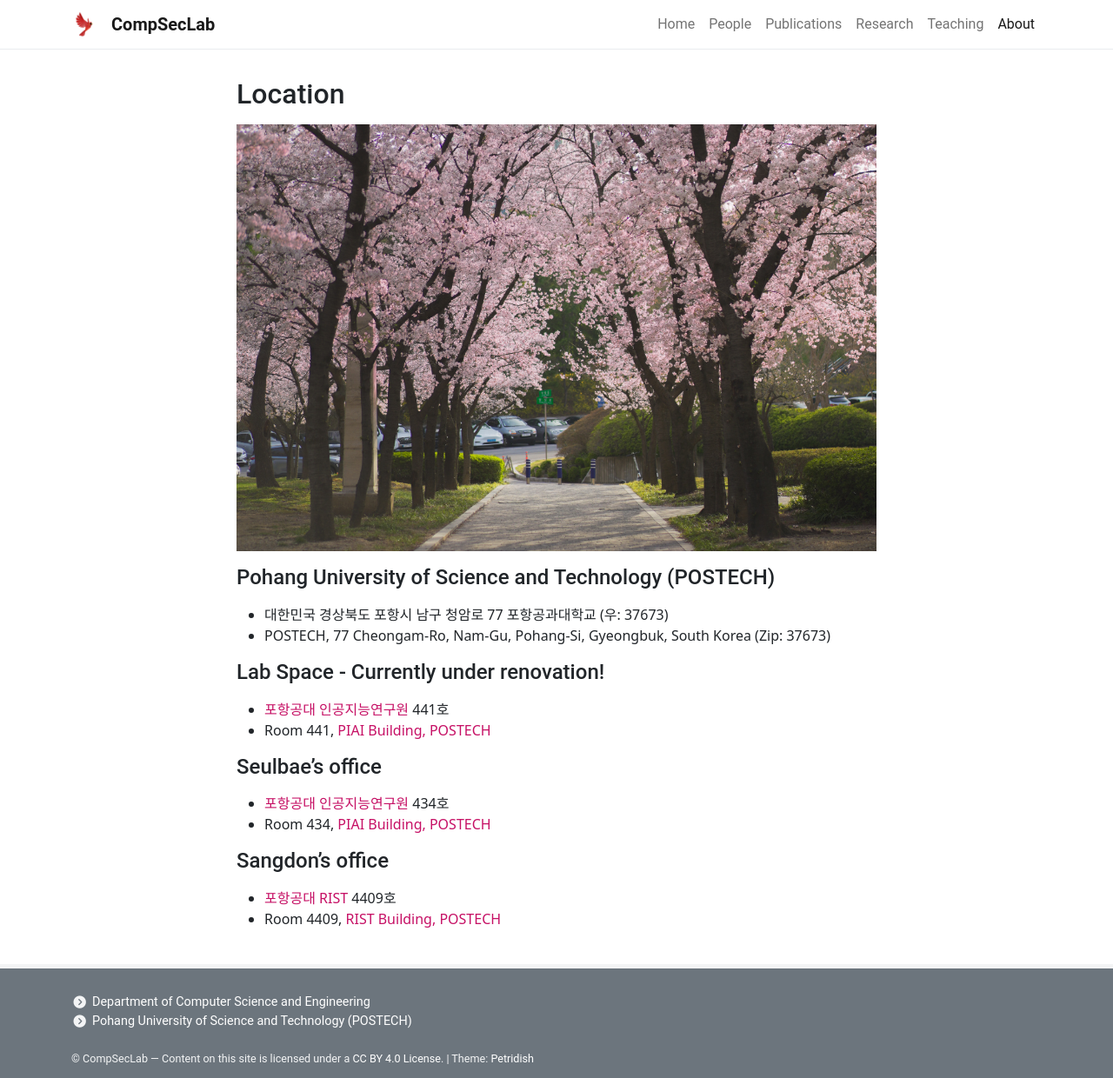
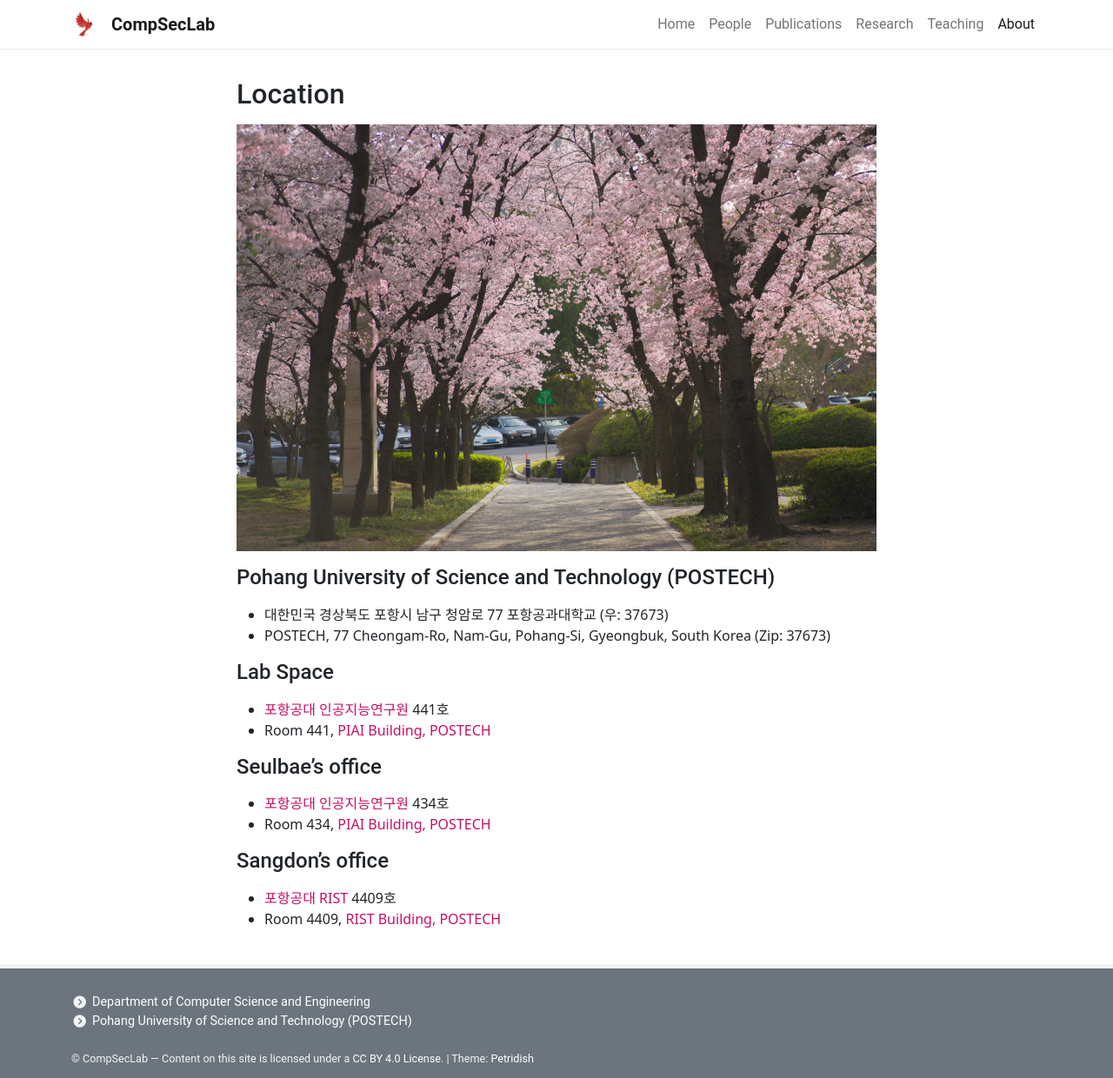
Before and after one commit to postech-compsec/postech-compsec.github.io, a Jekyll site: the page built from pages/about.md, in a window 1280 px wide. Shown: the whole page at 87% size. Built offline with Jekyll 4.4.1, drawn with Linux system fonts in a browser that asks for light colours; nearby versions of some CDN libraries.

Commit message:
finished

```diff
--- a/pages/about.md
+++ b/pages/about.md
@@ -12,7 +12,7 @@ permalink: /about/
   * 대한민국 경상북도 포항시 남구 청암로 77 포항공과대학교 (우: 37673)
   * POSTECH, 77 Cheongam-Ro, Nam-Gu, Pohang-Si, Gyeongbuk, South Korea (Zip: 37673)
 
-#### Lab Space - Currently under renovation!
+#### Lab Space
   * [포항공대 인공지능연구원](https://naver.me/5cTdNyMx) 441호
   * Room 441, [PIAI Building, POSTECH](https://maps.app.goo.gl/nBKS22Tfh6Wg4akL6)
 
```
